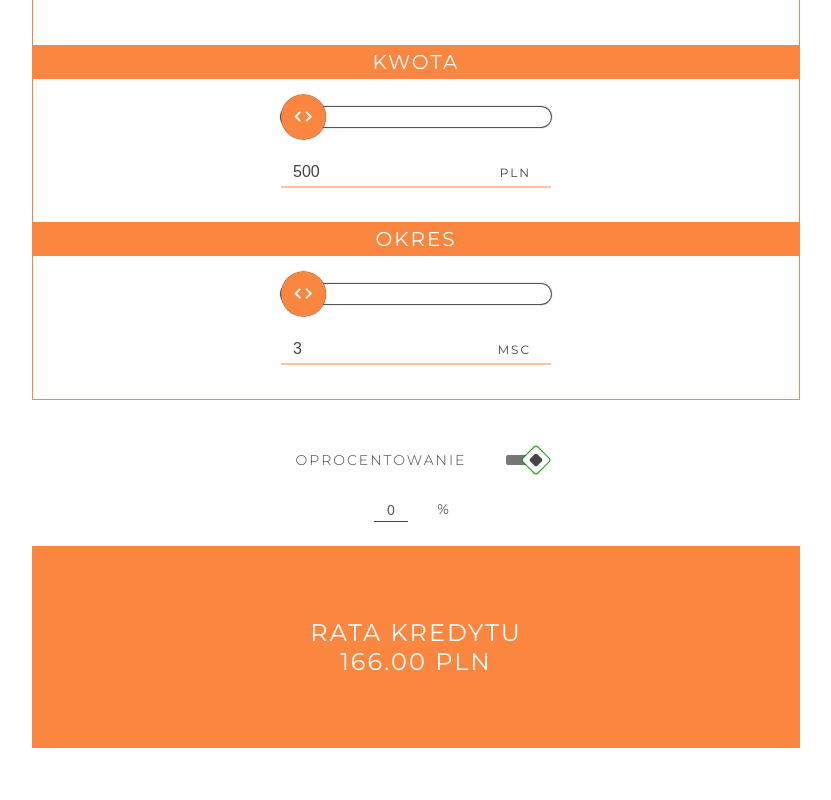
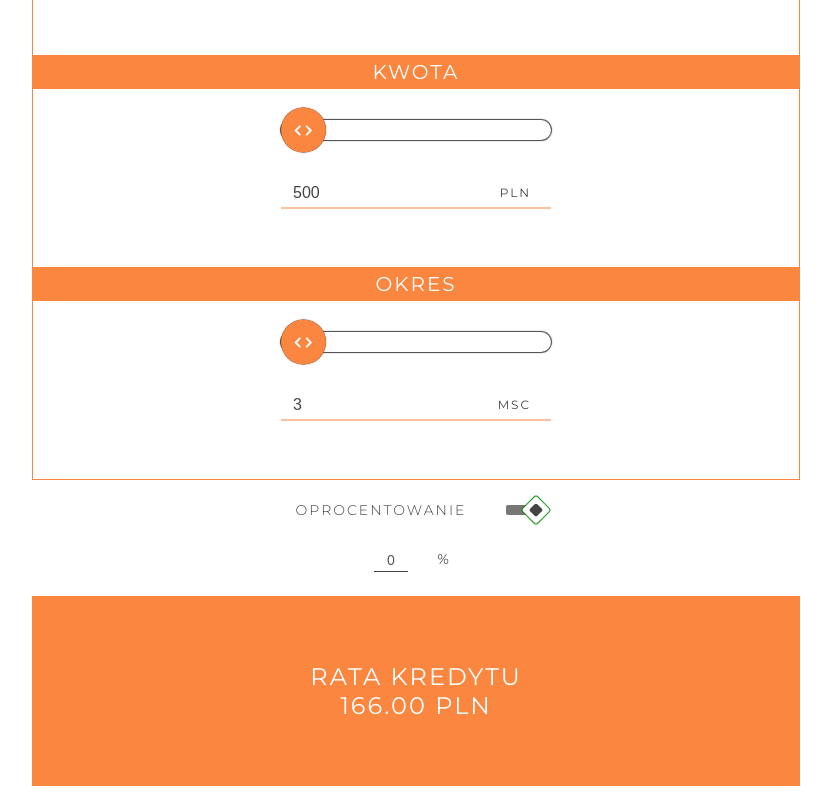
Before and after one commit to Szadziu/BankAppTask, a React (Create React App) app: page / in a window 1280 px wide. Shown: the whole page, without its empty margins (224-1055 px from the left). Built offline with nearby package versions, Linux system fonts and the light colour scheme; a web font is replaced by a local one.

Commit message:
update (2.2)

```diff
--- a/src/components/Calculator/Calculator.parts.js
+++ b/src/components/Calculator/Calculator.parts.js
@@ -35,7 +35,7 @@ export const Panel = styled.div`
     width: 100%;
     max-width: 768px;
     min-height: 300px;
-    height: 50%;
+    height: 60%;
 
     box-sizing: border-box;
     padding-top: ${({ theme }) => theme.padding.xxl};
@@ -68,7 +68,7 @@ export const InterestRatePanel = styled.div`
     width: 100%;
     max-width: 768px;
     min-height: 300px;
-    height: 40%;
+    height: 30%;
     box-sizing: border-box;
 
     @media (min-width: 1366px) {
@@ -223,7 +223,7 @@ export const LoanInstallment = styled.div`
     justify-content: center;
     align-items: center;
     width: 100%;
-    min-height: 100px;
+    min-height: 80px;
     height: 60%;
     margin-bottom: ${({ theme }) => theme.margin.xl};
     padding: ${({ theme }) => theme.padding.s} ${({ theme }) => theme.padding.l};
--- a/src/theme/theme.js
+++ b/src/theme/theme.js
@@ -33,7 +33,7 @@ export const theme = {
         m: '10px',
         l: '15px',
         xl: '20px',
-        xxl: '25px',
+        xxl: '35px',
     },
 
     margin: {
```
